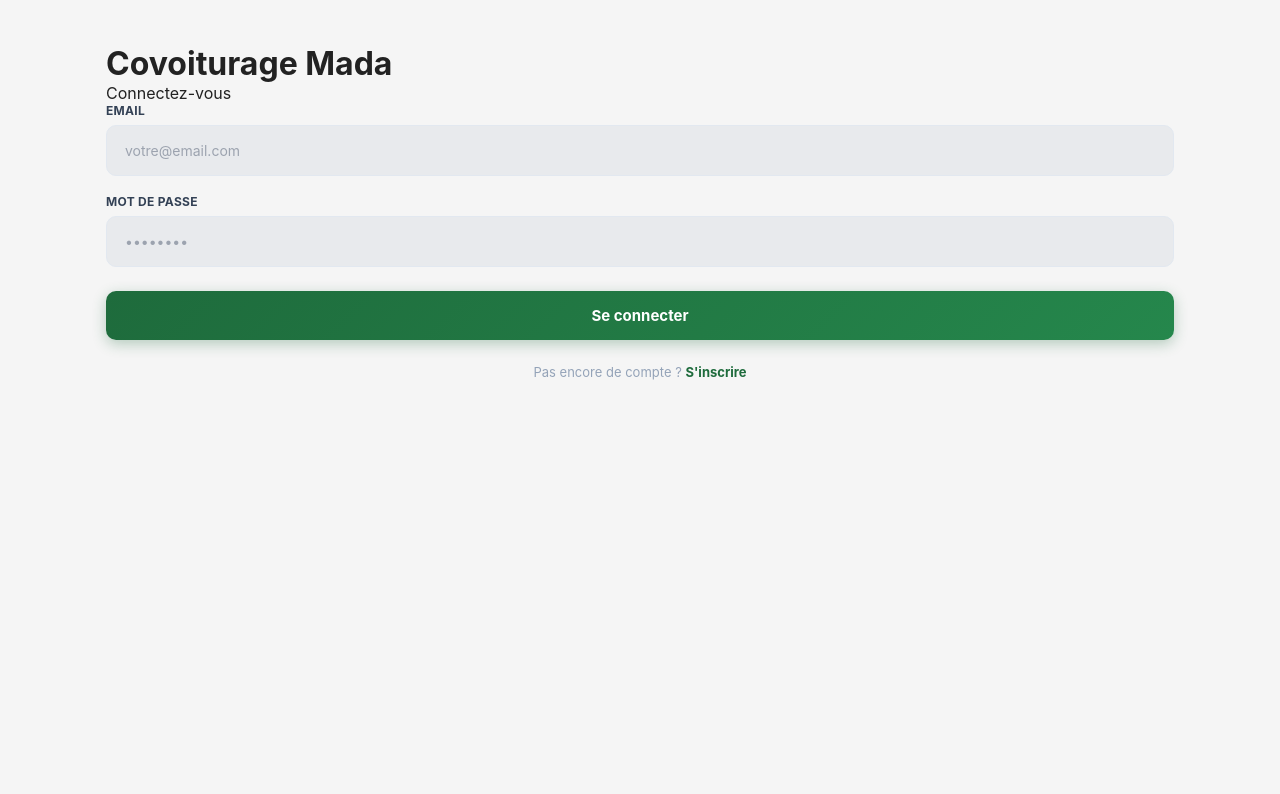
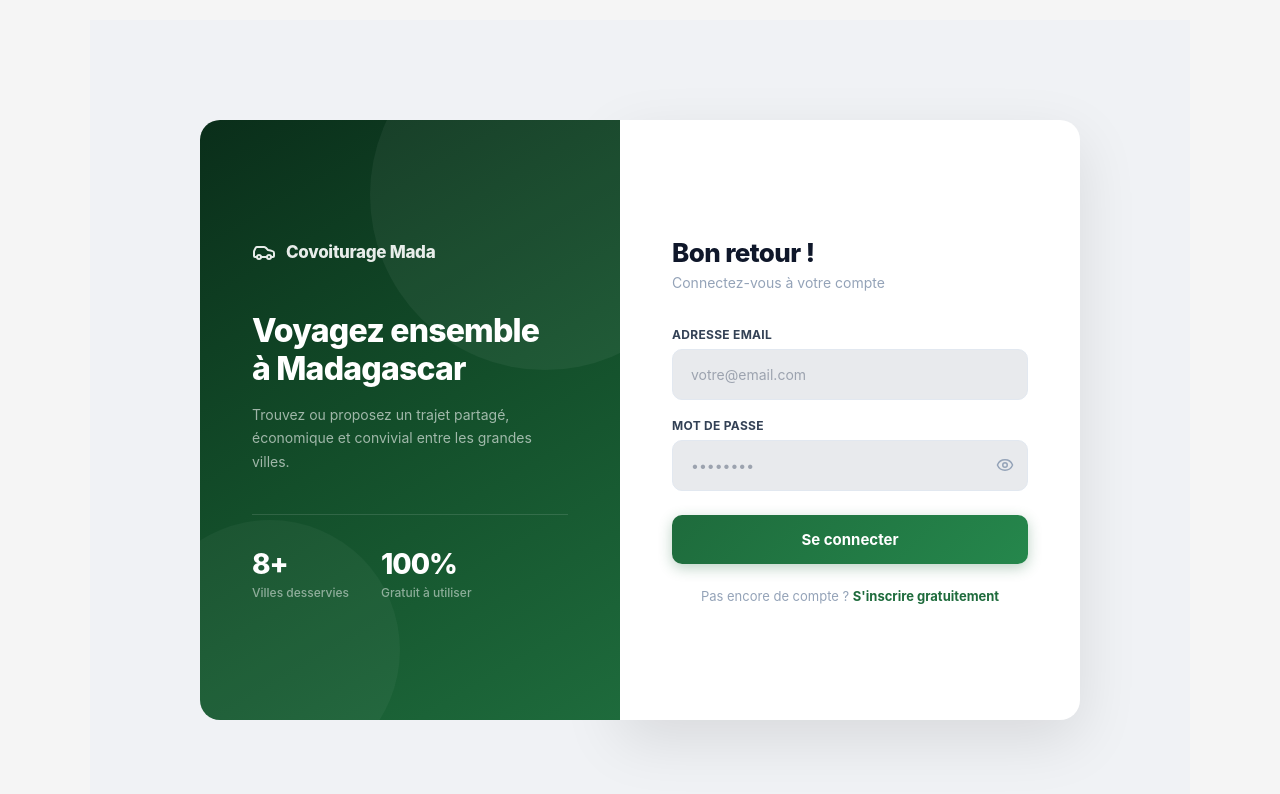
Before and after one commit to TafitaNiainaperline/app-convoiturage-frontend, a Next.js app: page /login in a window 1280 px wide. Shown: the top 794 px of the page. Built offline with nearby package versions, Linux system fonts and the light colour scheme; no server answers.

Commit message:
login: remove icon header, restore simple form layout

```diff
--- a/app/login/page.tsx
+++ b/app/login/page.tsx
@@ -3,6 +3,7 @@
 import { useState } from 'react';
 import { useRouter } from 'next/navigation';
 import Link from 'next/link';
+import { Eye, EyeOff, Car, AlertCircle } from 'lucide-react';
 import { useAuth } from '@/lib/AuthContext';
 import styles from './login.module.scss';
 
@@ -13,6 +14,7 @@ export default function LoginPage() {
   const [motDePasse, setMotDePasse] = useState('');
   const [erreur, setErreur] = useState('');
   const [chargement, setChargement] = useState(false);
+  const [showPassword, setShowPassword] = useState(false);
 
   const handleSubmit = async (e: React.FormEvent) => {
     e.preventDefault();
@@ -29,16 +31,46 @@ export default function LoginPage() {
   };
 
   return (
-    <div className={styles.container}>
-      <div className={styles.carte}>
-        <h1 className={styles.titre}>Covoiturage Mada</h1>
-        <p className={styles.sousTitre}>Connectez-vous</p>
+    <div className={styles.page}>
+      {/* Côté gauche */}
+      <div className={styles.hero}>
+        <div className={styles.heroLogo}>
+          <Car size={24} />
+          Covoiturage Mada
+        </div>
+        <h1 className={styles.heroTitre}>
+          Voyagez ensemble<br />à Madagascar
+        </h1>
+        <p className={styles.heroSousTitre}>
+          Trouvez ou proposez un trajet partagé, économique et convivial entre les grandes villes.
+        </p>
+        <div className={styles.heroStats}>
+          <div className={styles.heroStat}>
+            <span className={styles.heroStatNb}>8+</span>
+            <span className={styles.heroStatLabel}>Villes desservies</span>
+          </div>
+          <div className={styles.heroStat}>
+            <span className={styles.heroStatNb}>100%</span>
+            <span className={styles.heroStatLabel}>Gratuit à utiliser</span>
+          </div>
+        </div>
+      </div>
+
+      {/* Côté droit */}
+      <div className={styles.formSide}>
+        <div className={styles.formCard}>
+          <h2 className={styles.formTitre}>Bon retour !</h2>
+          <p className={styles.formSousTitre}>Connectez-vous à votre compte</p>
 
           <form onSubmit={handleSubmit} className={styles.form}>
-          {erreur && <p className={styles.erreur}>{erreur}</p>}
+            {erreur && (
+              <div className={styles.erreur}>
+                <AlertCircle size={16} /> {erreur}
+              </div>
+            )}
 
             <div className={styles.champ}>
-            <label>Email</label>
+              <label>Adresse email</label>
               <input
                 type="email"
                 value={email}
@@ -50,24 +82,30 @@ export default function LoginPage() {
 
             <div className={styles.champ}>
               <label>Mot de passe</label>
+              <div className={styles.inputWrapper}>
                 <input
-              type="password"
+                  type={showPassword ? 'text' : 'password'}
                   value={motDePasse}
                   onChange={e => setMotDePasse(e.target.value)}
                   placeholder="••••••••"
                   required
                 />
+                <button type="button" className={styles.togglePassword} onClick={() => setShowPassword(v => !v)}>
+                  {showPassword ? <EyeOff size={18} /> : <Eye size={18} />}
+                </button>
+              </div>
             </div>
 
             <button type="submit" className={styles.bouton} disabled={chargement}>
-            {chargement ? 'Connexion...' : 'Se connecter'}
+              {chargement ? 'Connexion en cours...' : 'Se connecter'}
             </button>
           </form>
 
           <p className={styles.lien}>
             Pas encore de compte ?{' '}
-          <Link href="/register">S'inscrire</Link>
+            <Link href="/register">S'inscrire gratuitement</Link>
           </p>
+        </div>
       </div>
     </div>
   );
```
Lines whose indentation alone changed are shown as unchanged.
